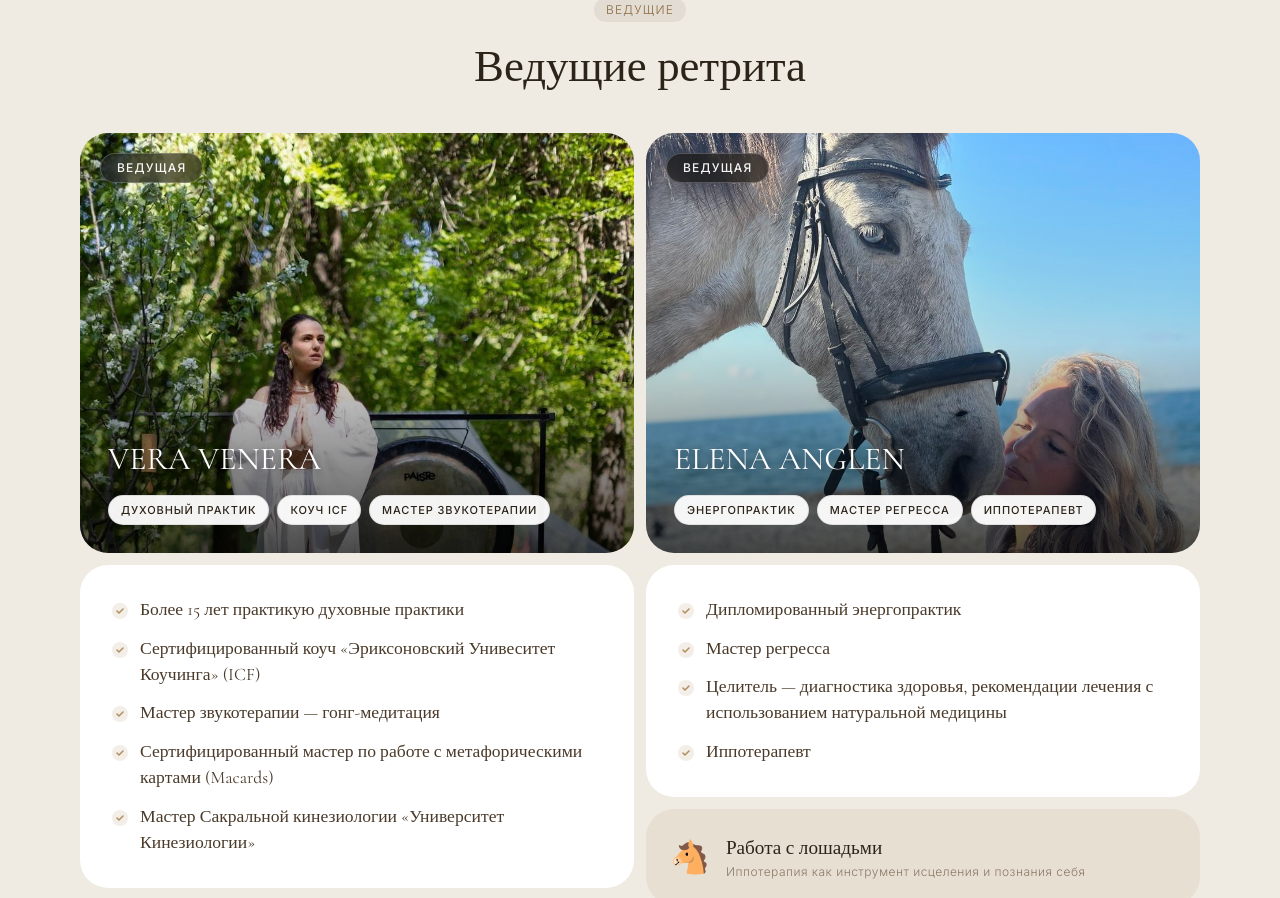
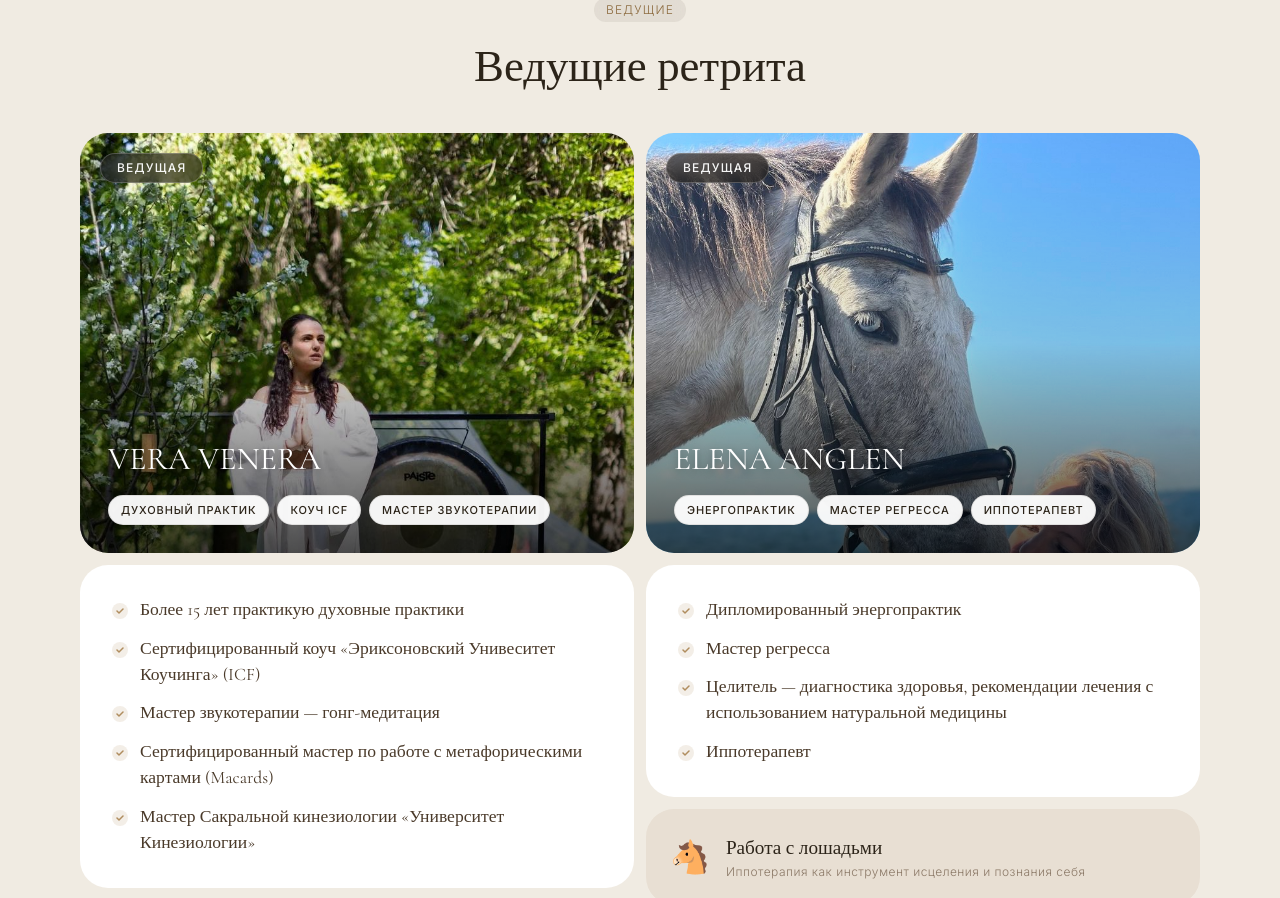
Before and after one commit to mixa-lll/RetritGergia, a React (Vite) app: page / in a window 1280 px wide. Shown: the part 2340-3238 px from the top of the page. Built offline with nearby package versions, Linux system fonts and the light colour scheme.

Commit message:
adjust Elena hero crop to keep face above caption

```diff
--- a/src/app/App.tsx
+++ b/src/app/App.tsx
@@ -260,7 +260,7 @@ export default function App() {
 
       {/* ── HERO ── */}
       <section id="hero" className="relative overflow-hidden" style={{ height: "100svh", minHeight: 640, borderRadius: "0 0 36px 36px" }}>
-        <img src={heroImage} alt="Ретрит в Грузии" className="absolute inset-0 w-full h-full object-cover object-center" />
+        <img src={heroImage} alt="Ретрит в Грузии" className="absolute inset-0 w-full h-full object-cover object-[36%_center] md:object-center" />
         {/* Strong gradient — heavier at bottom */}
         <div className="absolute inset-0" style={{ background: "linear-gradient(to bottom, rgba(0,0,0,0.08) 0%, rgba(0,0,0,0.15) 35%, rgba(0,0,0,0.75) 100%)", borderRadius: "0 0 36px 36px" }} />
 
@@ -567,7 +567,12 @@ export default function App() {
           <div className="flex flex-col gap-3">
             {/* Photo */}
             <div className="relative overflow-hidden" style={{ borderRadius: R, minHeight: 420 }}>
-              <img src={elenaImage} alt="Elena Anglen" className="absolute inset-0 w-full h-full object-cover object-center" />
+              <img
+                src={elenaImage}
+                alt="Elena Anglen"
+                className="absolute inset-0 w-full h-full object-cover"
+                style={{ objectPosition: "center 24%", transform: "scale(1.07)", transformOrigin: "center 24%" }}
+              />
               <div className="absolute inset-0 bg-gradient-to-t from-black/70 via-black/10 to-transparent" />
               <div className="absolute top-5 left-5">
                 <span
```
